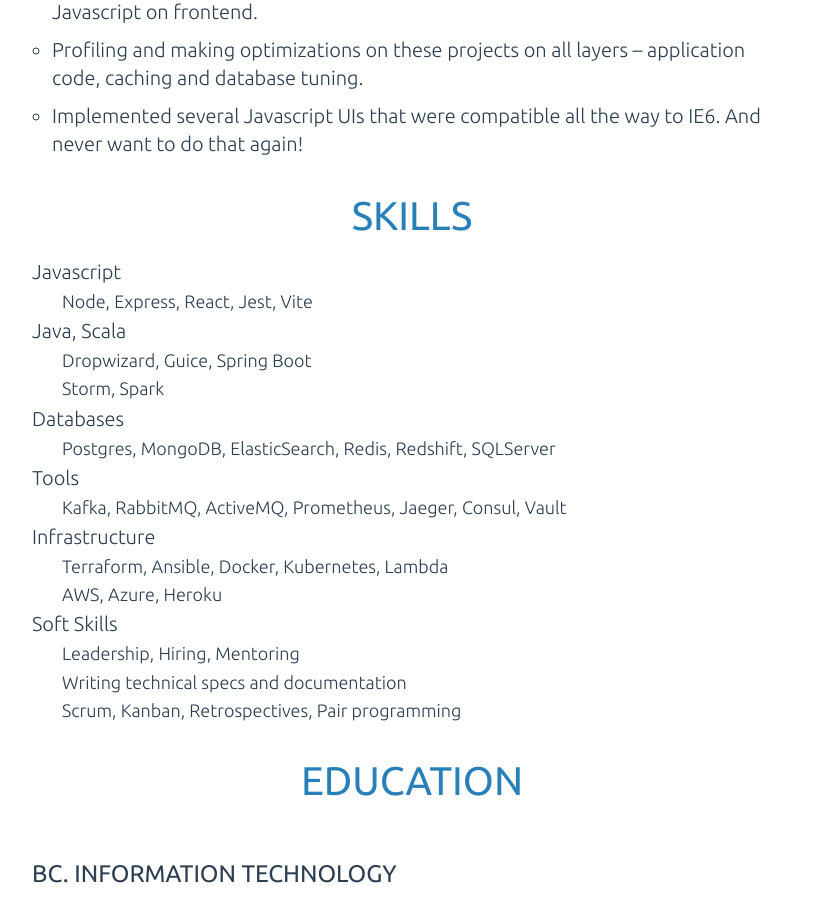
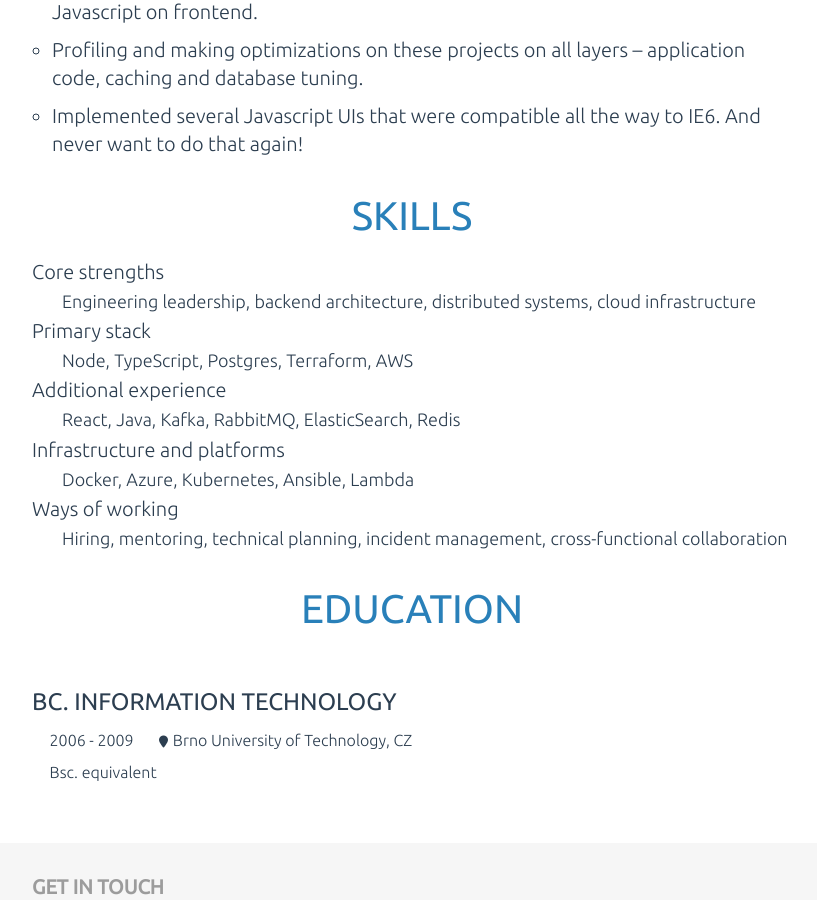
Before and after one commit to msvab/msvab.github.io, a Jekyll site: the page built from resume.html, in a window 1280 px wide and 900 px high, scrolled down 3400 px. Shown: the whole window, without its empty margins (228-1045 px from the left). Built offline with Jekyll 4.4.1, drawn with Linux system fonts in a browser that asks for light colours.

Commit message:
Refine resume skills section

```diff
--- a/resume.html
+++ b/resume.html
@@ -107,27 +107,20 @@
 <section class="skills">
   <h2 class="text-center">Skills</h2>
   <ul>
-    <li>Javascript<br>
-      <p>Node, Express, React, Jest, Vite</p>
+    <li>Core strengths<br>
+      <p>Engineering leadership, backend architecture, distributed systems, cloud infrastructure</p>
     </li>
-    <li>Java, Scala<br>
-      <p>Dropwizard, Guice, Spring Boot</p>
-      <p>Storm, Spark</p>
+    <li>Primary stack<br>
+      <p>Node, TypeScript, Postgres, Terraform, AWS</p>
     </li>
-    <li>Databases<br>
-      <p>Postgres, MongoDB, ElasticSearch, Redis, Redshift, SQLServer</p>
+    <li>Additional experience<br>
+      <p>React, Java, Kafka, RabbitMQ, ElasticSearch, Redis</p>
     </li>
-    <li>Tools<br>
-      <p>Kafka, RabbitMQ, ActiveMQ, Prometheus, Jaeger, Consul, Vault</p>
+    <li>Infrastructure and platforms<br>
+      <p>Docker, Azure, Kubernetes, Ansible, Lambda</p>
     </li>
-    <li>Infrastructure<br>
-      <p>Terraform, Ansible, Docker, Kubernetes, Lambda</p>
-      <p>AWS, Azure, Heroku</p>
-    </li>
-    <li>Soft Skills<br>
-      <p>Leadership, Hiring, Mentoring</p>
-      <p>Writing technical specs and documentation</p>
-      <p>Scrum, Kanban, Retrospectives, Pair programming</p>
+    <li>Ways of working<br>
+      <p>Hiring, mentoring, technical planning, incident management, cross-functional collaboration</p>
     </li>
   </ul>
 </section>
```
